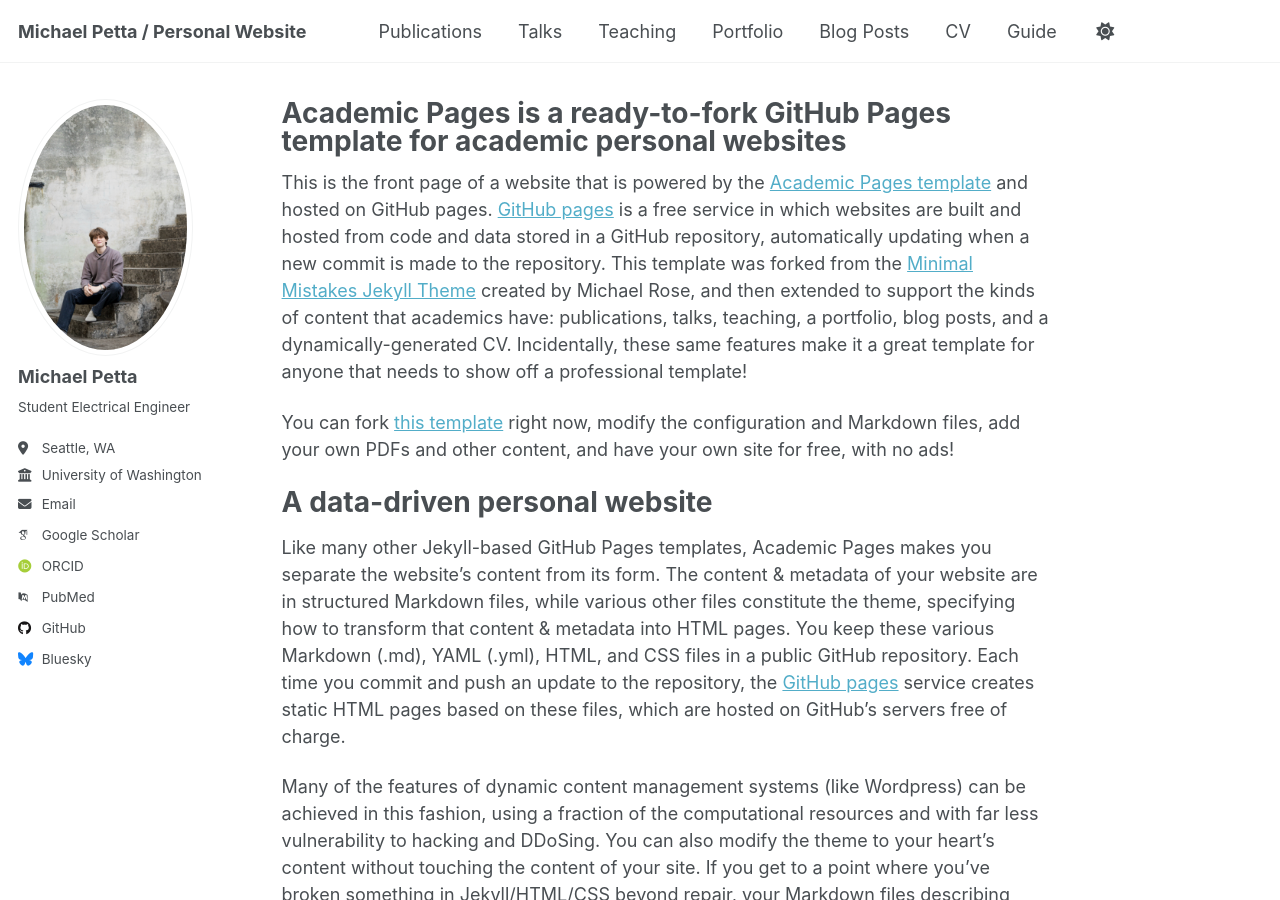
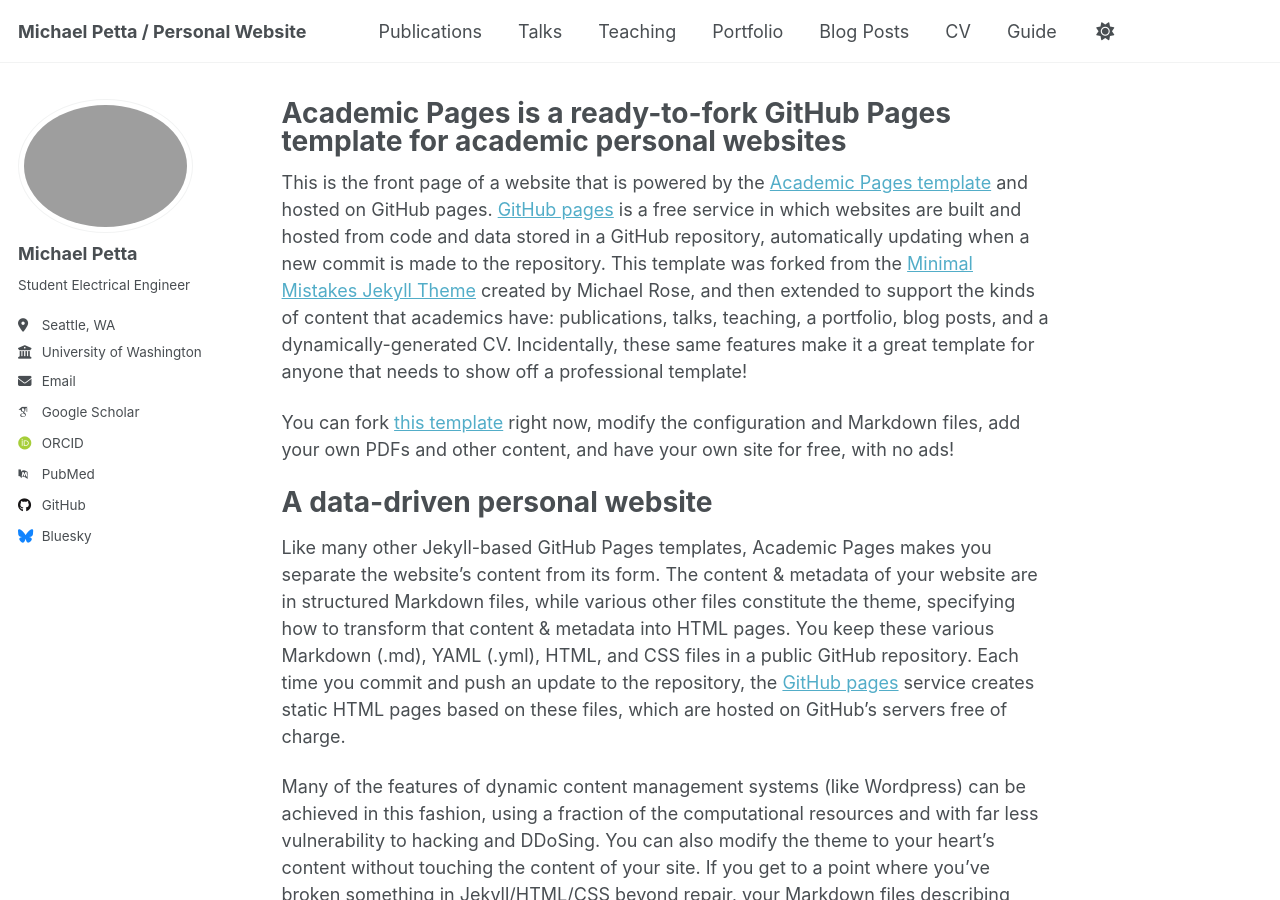
Before and after one commit to michaelp3tta/michaelp3tta.github.io, a Jekyll site: the page built from _pages/about.md, in a window 1280 px wide and 900 px high. Built offline with Jekyll 4.4.1, drawn with Linux system fonts in a browser that asks for light colours; some web fonts are replaced; a script that is not in the unit is left out.

Commit message:
Update _config.yml

```diff
--- a/_config.yml
+++ b/_config.yml
@@ -22,7 +22,7 @@ repository               : "michaelp3tta/michaelp3tta.github.io"
 #               Additional customization can be done by editing /_includes/author-profile.html
 author:
   # Biographic information
-  avatar           : "profile.png"
+  avatar           : "profileImage.png"
   name             : "Michael Petta"
   pronouns         : # example: "she/her"
   bio              : "Student Electrical Engineer"
```
